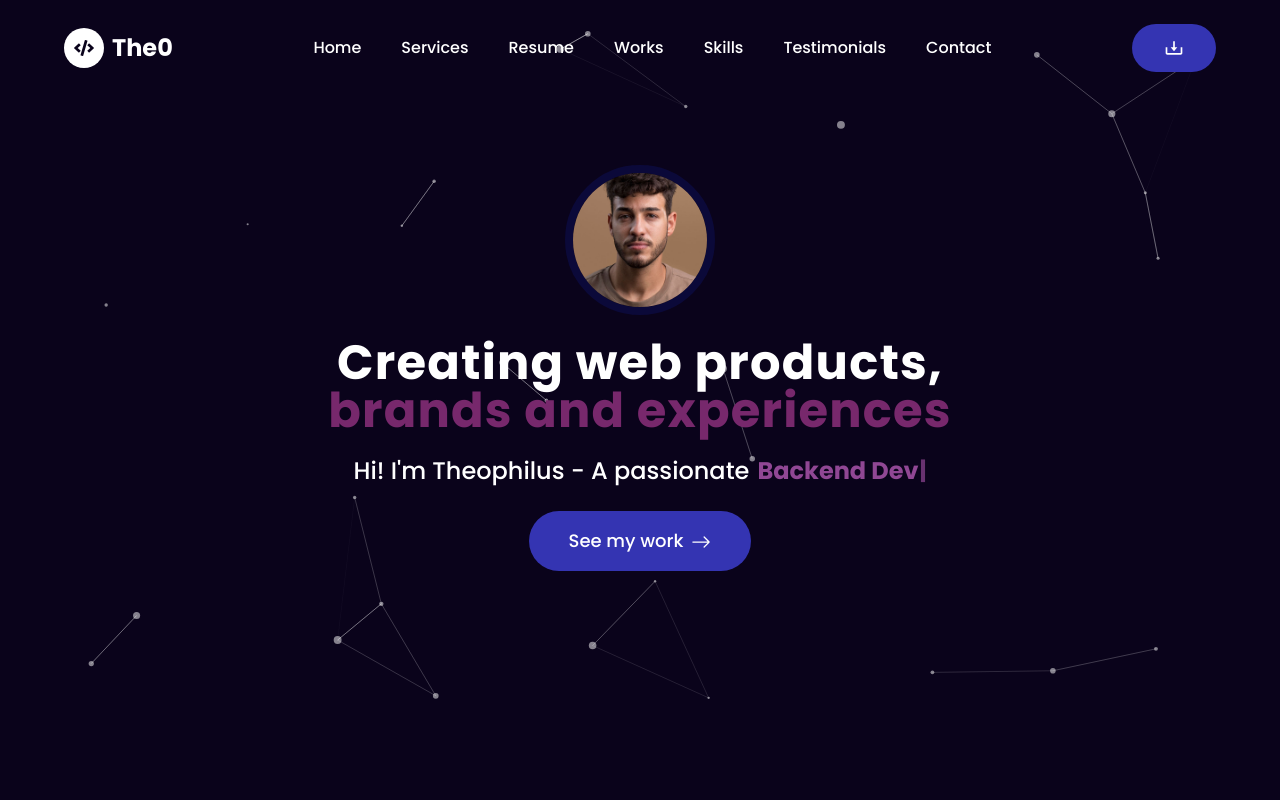
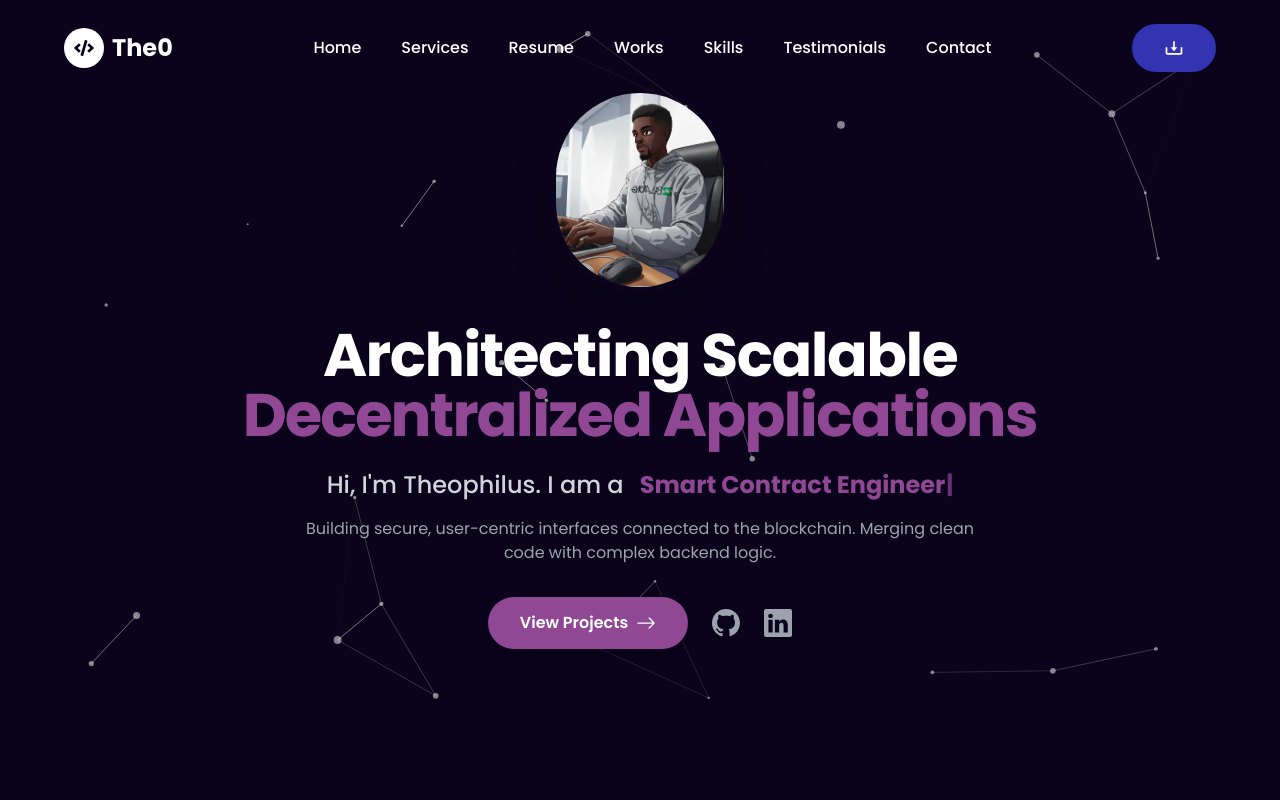
Before and after one commit to Robotron2/nextjs-portfolio, a Next.js app: page / in a window 1280 px wide. Shown: the top 800 px of the page. Built offline with nearby package versions, Linux system fonts and the light colour scheme.

Commit message:
Refactored Hero section. Added CTA live links and image

```diff
--- a/components/Home/Hero/Hero.tsx
+++ b/components/Home/Hero/Hero.tsx
@@ -1,44 +1,82 @@
 "use client"
+
 import Image from "next/image"
-import React from "react"
-import { BsArrowRight } from "react-icons/bs"
+import Link from "next/link" // Import Link
+import { BsArrowRight, BsGithub, BsLinkedin } from "react-icons/bs"
 import TypewriterComponent from "typewriter-effect"
 import ParticlesHero from "./ParticleBackground"
 
 const Hero = () => {
 	return (
-		<div className="relative h-screen  flex items-center justify-center overflow-hidden flex-col">
+		<div className="relative h-screen flex items-center justify-center overflow-hidden flex-col bg-[#0f142e">
 			<ParticlesHero />
-			<div className="container relative z-10 flex flex-col items-center -mt-16">
-				<Image
-					src="/images/s1.jpg"
-					alt="heroImage"
-					width={150}
-					height={150}
-					className="rounded-full border-8 border-[#0C0C48AA]"
-				/>
-				<h1 className="text-2xl sm:text-4xl md:text-5xl lg:teext-6xl mt-6 text-center font-bold tracking-wide">
-					Creating web products, <br /> <span className="text-accent-dark"> brands and experiences</span>
+
+			{/* Main Content */}
+			<div className="container relative z-10 flex flex-col items-center -mt-16 w-[90%] mx-auto">
+				<div className="relative">
+					<Image
+						src="/images/Robotronpfp.png"
+						alt="Theophilus"
+						width={180}
+						height={180}
+						className="rounded-full border-[6px] border-accent/30 shadow-2xl object-cover"
+					/>
+				</div>
+
+				<h1 className="text-3xl sm:text-4xl md:text-5xl lg:text-6xl mt-8 text-center font-bold tracking-tight text-white leading-tight">
+					Architecting Scalable <br />
+					<span className="text-accent bg-clip-text bg-gradient-to-r from-accent to-accent-dark">
+						Decentralized Applications
+					</span>
 				</h1>
-				<h2 className="mt-5 text-sm px-2 text-center sm:text-2xl font-medium flex items-center">
-					Hi! I&apos;m Theophilus - A passionate
+
+				<h2 className="mt-6 text-base px-2 text-center sm:text-2xl text-gray-300 font-medium flex flex-col sm:flex-row items-center gap-2">
+					<span>Hi, I&apos;m Theophilus. I am a</span>
 					<span className="text-accent font-bold">
 						<TypewriterComponent
 							options={{
-								strings: ["Frontend Developer", "Backend Developer", "Blockchain Developer"],
+								strings: [
+									"Full Stack Web3 Dev",
+									"Smart Contract Engineer",
+									"React/Next.js Specialist",
+									"Solidity Developer",
+								],
 								autoStart: true,
 								loop: true,
-								delay: 75,
-								deleteSpeed: 50,
+								delay: 50,
+								deleteSpeed: 30,
 								wrapperClassName: "pl-2",
 							}}
 						/>
 					</span>
 				</h2>
-				<button className="mt-6 px-10 py-4 bg-primary hover:bg-primary-dark transition-all duration-300 cursor-pointer rounded-full text-lg font-medium">
-					<span>See my work</span>
-					<BsArrowRight className="w-5 h-5 ml-2 inline-block" />
-				</button>
+
+				<p className="mt-4 text-center text-gray-400 max-w-2xl text-sm sm:text-base">
+					Building secure, user-centric interfaces connected to the blockchain. Merging clean code with
+					complex backend logic.
+				</p>
+
+				{/* CTA Buttons */}
+				<div className="mt-8 flex flex-col sm:flex-row items-center gap-6">
+					<button className="px-8 py-3.5 bg-accent hover:bg-accent-dark transition-all duration-300 cursor-pointer rounded-full text-white text-base font-semibold shadow-lg hover:shadow-accent/50 flex items-center">
+						<span>View Projects</span>
+						<BsArrowRight className="w-5 h-5 ml-2" />
+					</button>
+
+					<div className="flex items-center gap-6">
+						<Link
+							href="https://github.com/robotron2"
+							target="_blank"
+							className="text-gray-400 hover:text-white transition-colors duration-300">
+							<BsGithub className="w-7 h-7" />
+						</Link>
+						<Link
+							href="https://www.linkedin.com/in/the0ph1lus"
+							className="text-gray-400 hover:text-blue-400 transition-colors duration-300">
+							<BsLinkedin className="w-7 h-7" />
+						</Link>
+					</div>
+				</div>
 			</div>
 		</div>
 	)
--- a/components/Home/Services/ServiceCard.tsx
+++ b/components/Home/Services/ServiceCard.tsx
@@ -15,7 +15,6 @@ const ServiceCard = ({ description, icon, name }: ServiceCardProps) => {
 		// 	<p className="mt-6 text-lg text-gray-300">{description}</p>
 		// </div>
 		<div className="shadow-lg p-8 rounded-xl bg-tertiary hover:scale-105 hover:shadow-2xl hover:bg-tertiary-dark transition-all duration-300 border border-gray-700/50 cursor-pointer text-center relative z-[1]">
-			{/* Icon Container with subtle glow */}
 			<div className="w-20 h-20 mx-auto bg-gray-800/50 rounded-full flex items-center justify-center mb-6 border border-gray-700 shadow-sm">
 				<Image src={icon} alt={name} width={50} height={50} className="object-contain" />
 			</div>
@@ -24,7 +23,6 @@ const ServiceCard = ({ description, icon, name }: ServiceCardProps) => {
 
 			<p className="text-base text-gray-400 leading-relaxed font-light">{description}</p>
 
-			{/* Optional decorative corner blob */}
 			<div className="absolute w-24 h-24 bg-blue-500/5 rounded-full blur-2xl -top-4 -right-4 -z-[1]"></div>
 		</div>
 	)
```
Also changed, not shown: public/images/Robotronpfp.png (added).
